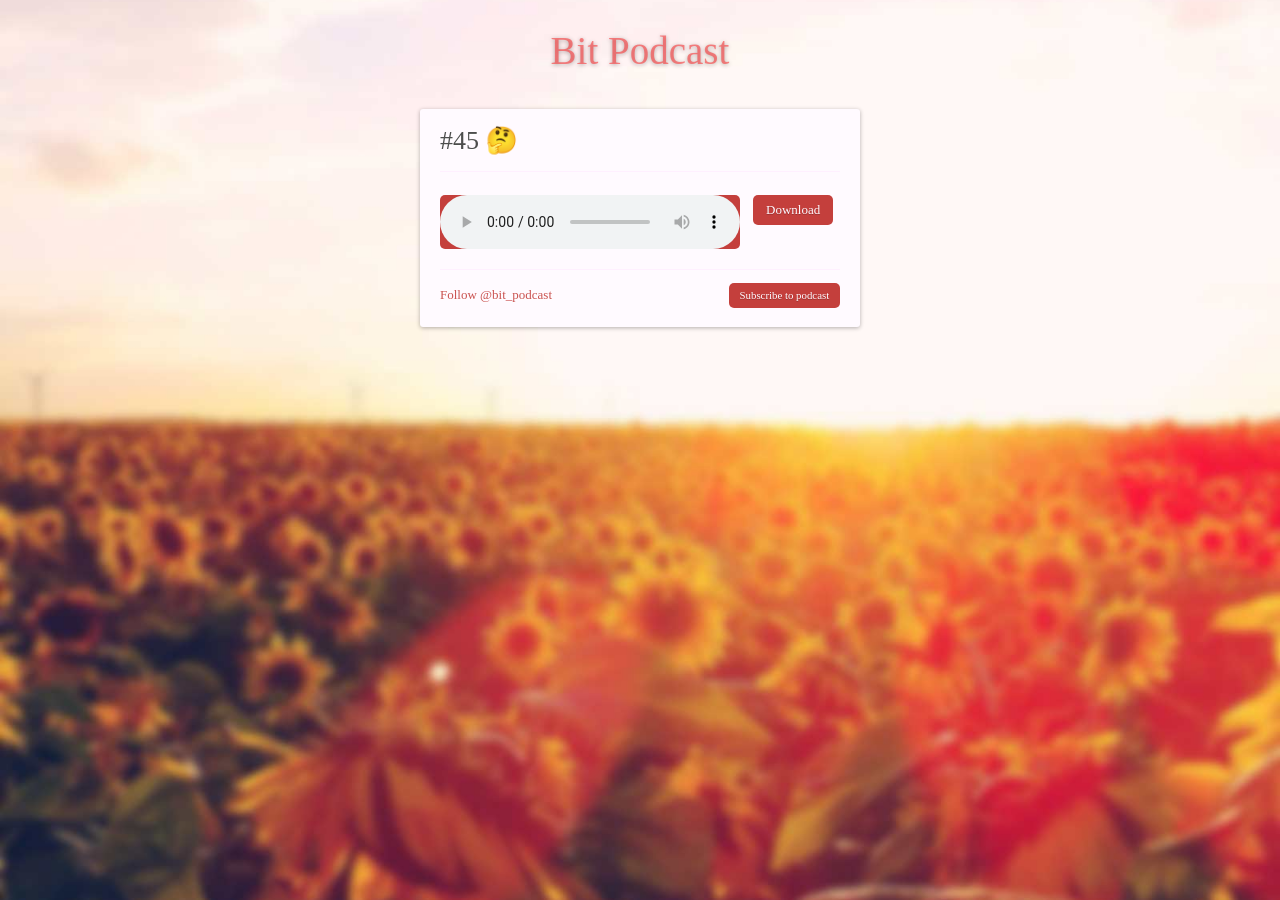
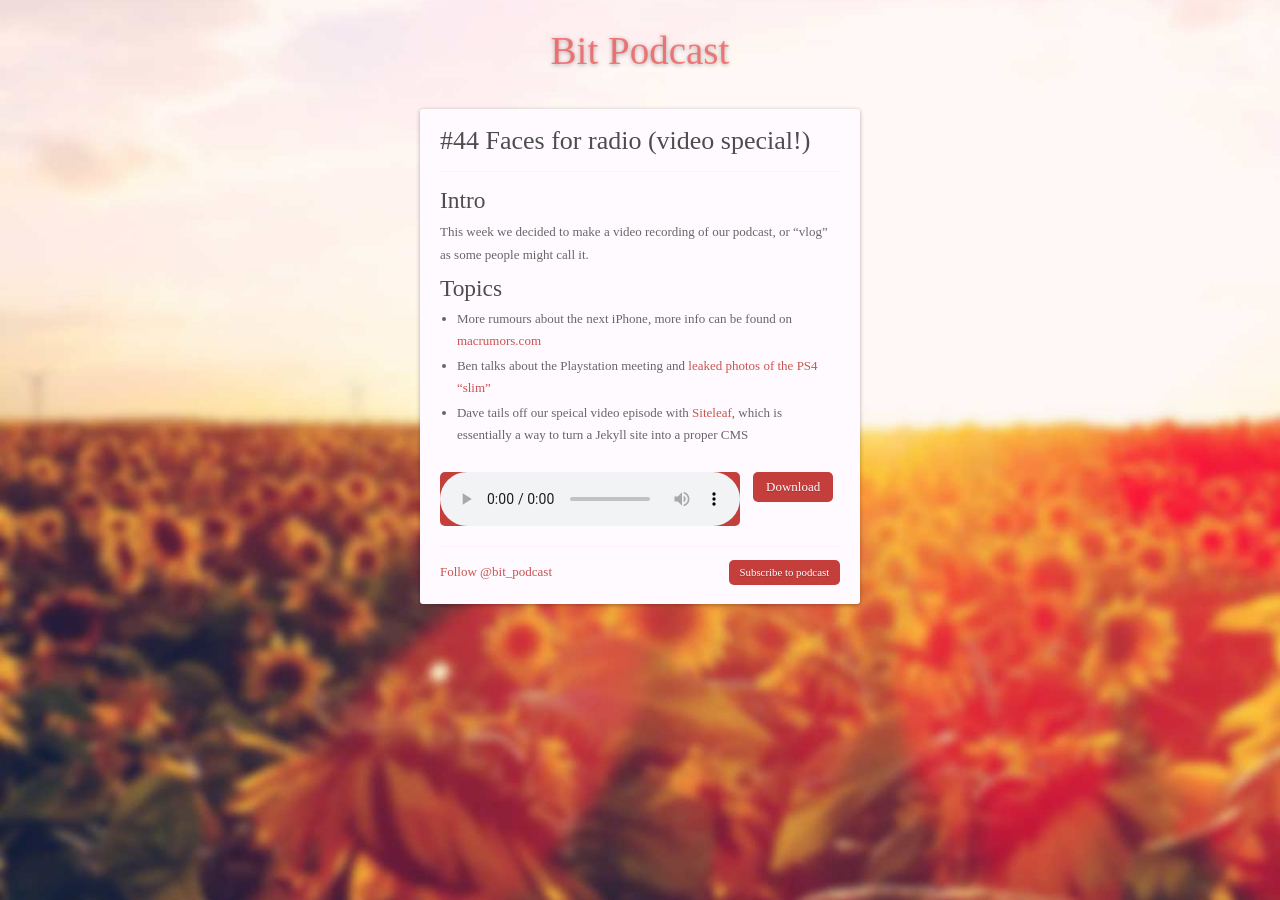
Before and after one commit to benjaminreid/bitpodcast.com, a Jekyll site: the page built from _posts/2016-08-25-episode-45.md, in a window 1280 px wide. Built offline with Jekyll 4.4.1, drawn with Linux system fonts in a browser that asks for light colours; some web fonts are replaced; comment, search, counter and statistics services are not loaded.

Commit message:
Adds content for episode (video url to come)

```diff
--- a/_posts/2016-08-25-episode-45.md
+++ b/_posts/2016-08-25-episode-45.md
@@ -1,9 +1,20 @@
 ---
 layout: post
 title: "#45 🤔"
+title: "#44 Faces for radio (video special!)"
 date: 2016-08-25 00:00:00
 file: //s3-eu-west-1.amazonaws.com/bitpodcasts/episode-45.mp3
 file_itunes: //s3-eu-west-1.amazonaws.com/bitpodcasts/episode-45-itunes.m4a
-excerpt: ""
+excerpt: "This week we decided to make a video recording of our podcast, or “vlog” as some people might call it"
 duration: "25:26"
 ---
+
+## Intro
+
+This week we decided to make a video recording of our podcast, or “vlog” as some people might call it.
+
+## Topics
+
+- More rumours about the next iPhone, more info can be found on [macrumors.com](http://www.macrumors.com/2016/08/15/new-mockup-space-black-iphone-7-plus/)
+- Ben talks about the Playstation meeting and [leaked photos of the PS4 "slim"](http://wccftech.com/sony-reveal-consoles-playstation-meeting-playstation-4-slim-pictures-surface-online/)
+- Dave tails off our speical video episode with [Siteleaf](http://www.siteleaf.com/), which is essentially a way to turn a Jekyll site into a proper CMS
```
